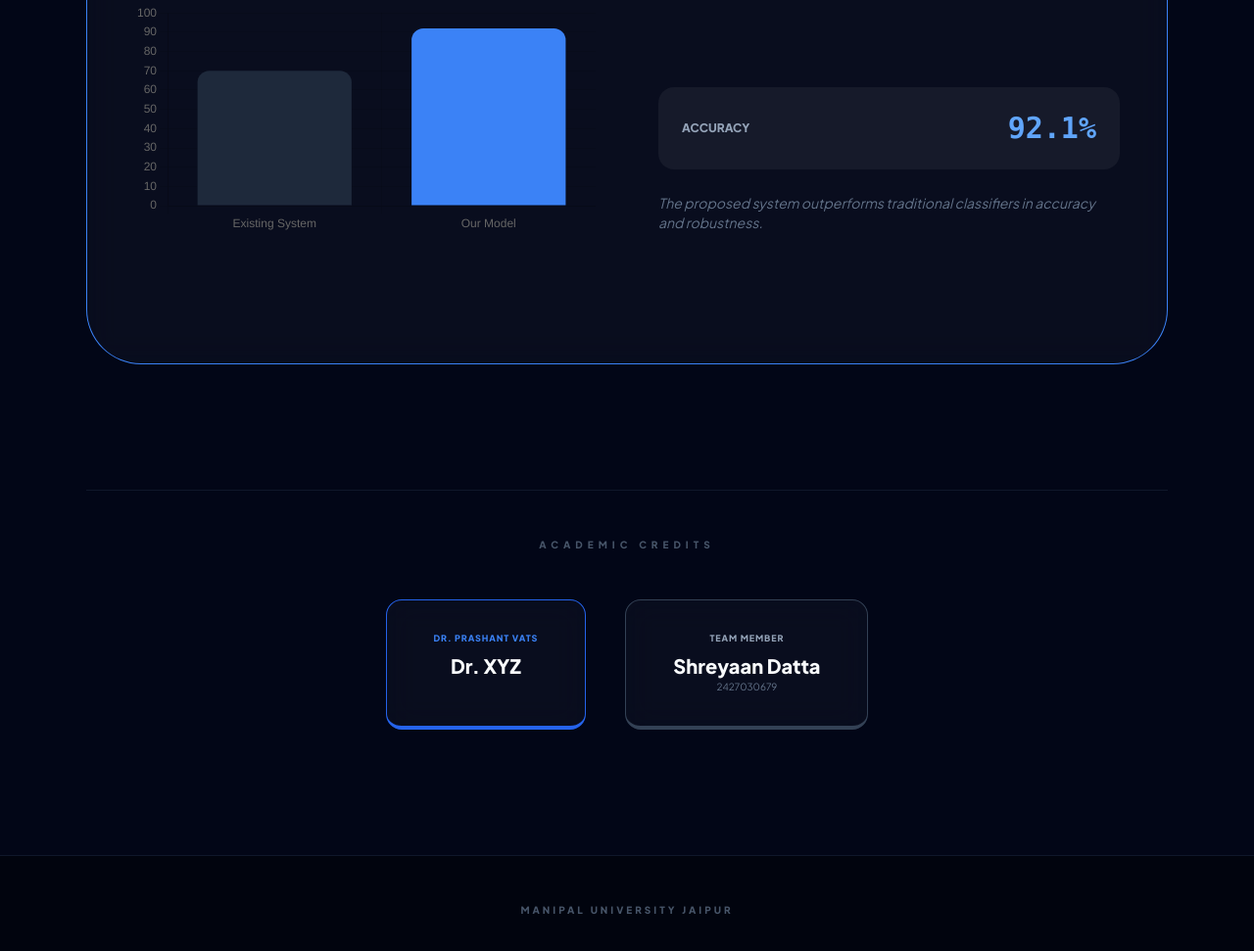
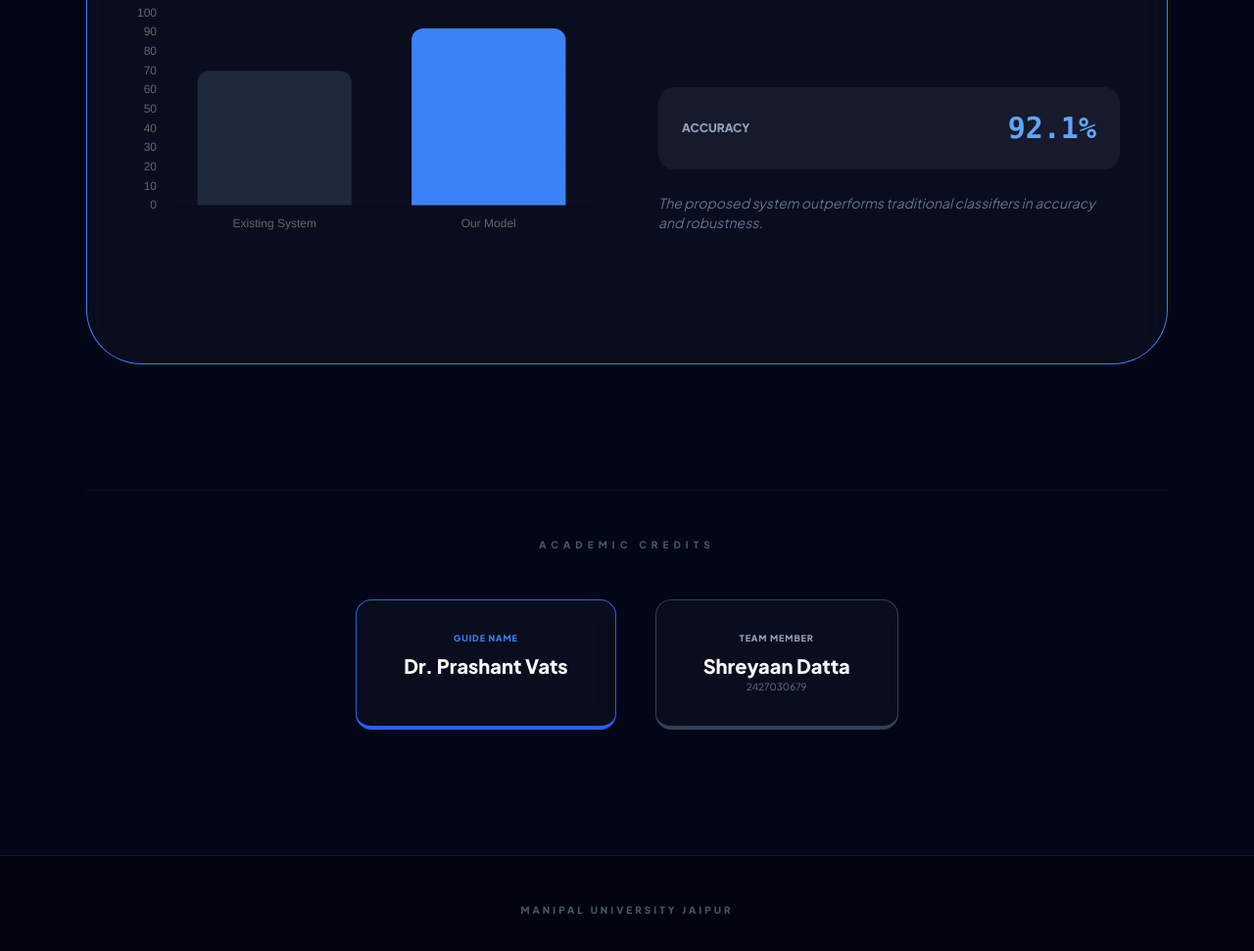
Before and after one commit to shreyaandatta/PBL-PROJECT, a plain HTML site: page index.html in a window 1280 px wide. Shown: the part 1645-2616 px from the top of the page at 98% size. Drawn offline with nearby package versions, Linux system fonts and the light colour scheme.

```diff
--- a/index.html
+++ b/index.html
@@ -137,8 +137,8 @@
 
     <div class="flex justify-center gap-10 flex-wrap">
         <div class="glass px-12 py-8 rounded-2xl border-b-4 border-blue-600">
-            <p class="text-[9px] font-bold uppercase tracking-widest text-blue-500 mb-2">Dr. Prashant Vats</p>
-            <p class="font-black text-xl">Dr. XYZ</p>
+            <p class="text-[9px] font-bold uppercase tracking-widest text-blue-500 mb-2">Guide Name</p>
+            <p class="font-black text-xl">Dr. Prashant Vats</p>
         </div>
 
         <div class="glass px-12 py-8 rounded-2xl border-b-4 border-slate-700">
```
